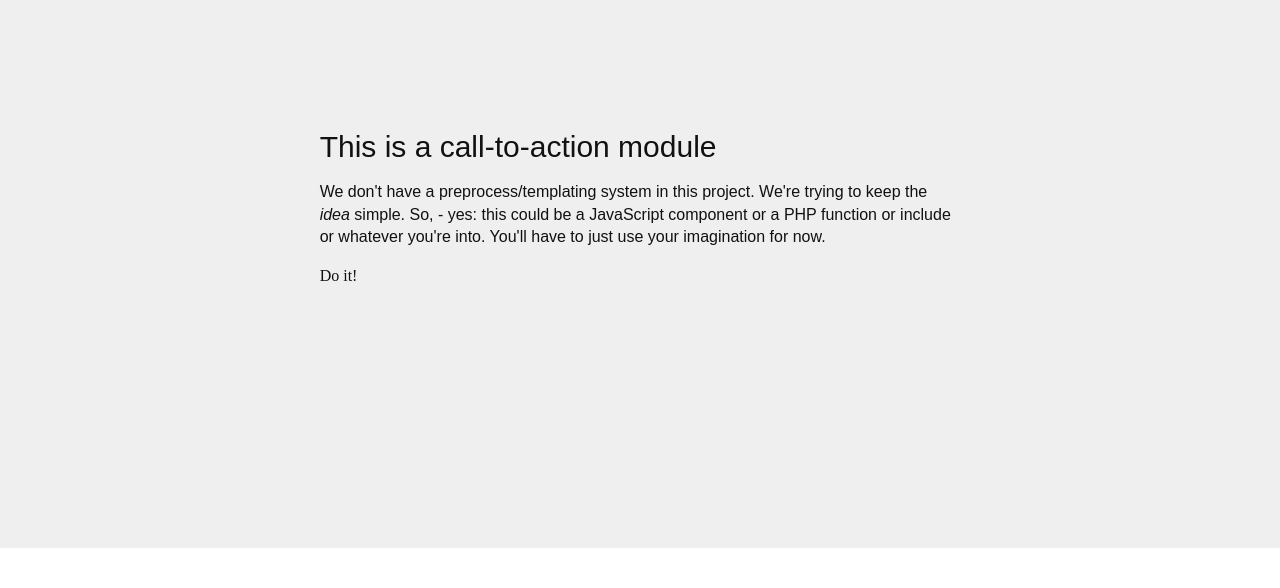
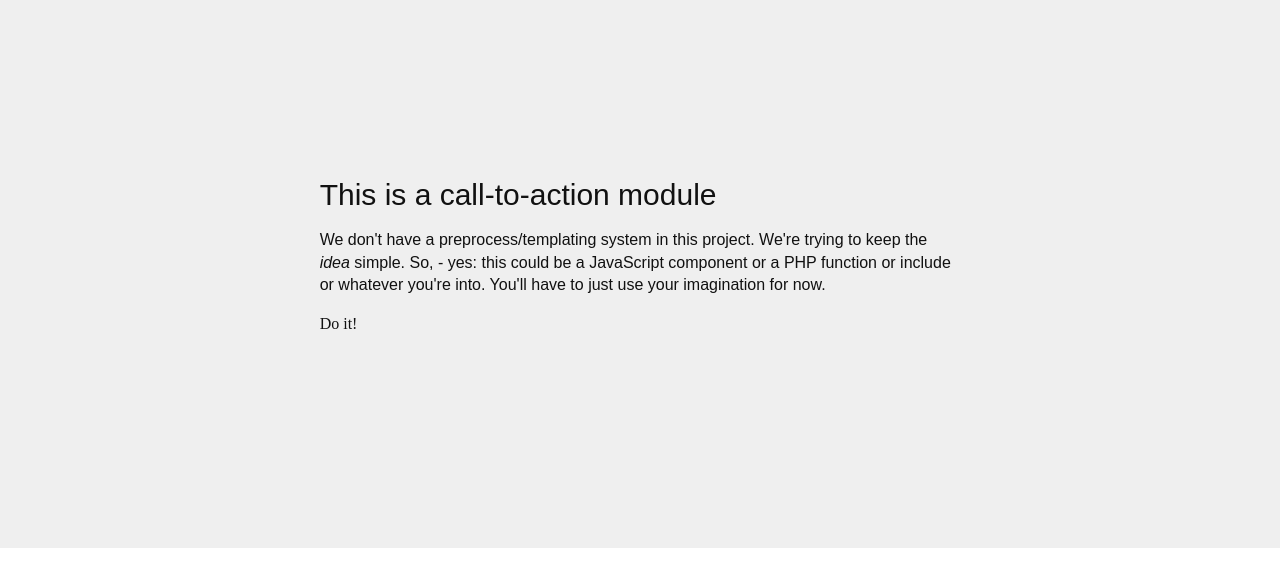
Before and after one commit to perpetual-education-personal/crebbits-homepage, a PHP site: page /examples.html in a window 1280 px wide. Shown: the part 212-800 px from the top of the page. Run offline with PHP 8.4, Linux system fonts and the light colour scheme.

Commit message:
Add section padding

```diff
--- a/styles/site.css
+++ b/styles/site.css
@@ -49,7 +49,11 @@ picture {
 }
 
 li {
-	max-width: 72ch;
+	max-width: 47ch;
+}
+
+section {
+	padding: 3rem ;
 }
 
 /*INSTRUCTIONS PAGE*/
```
